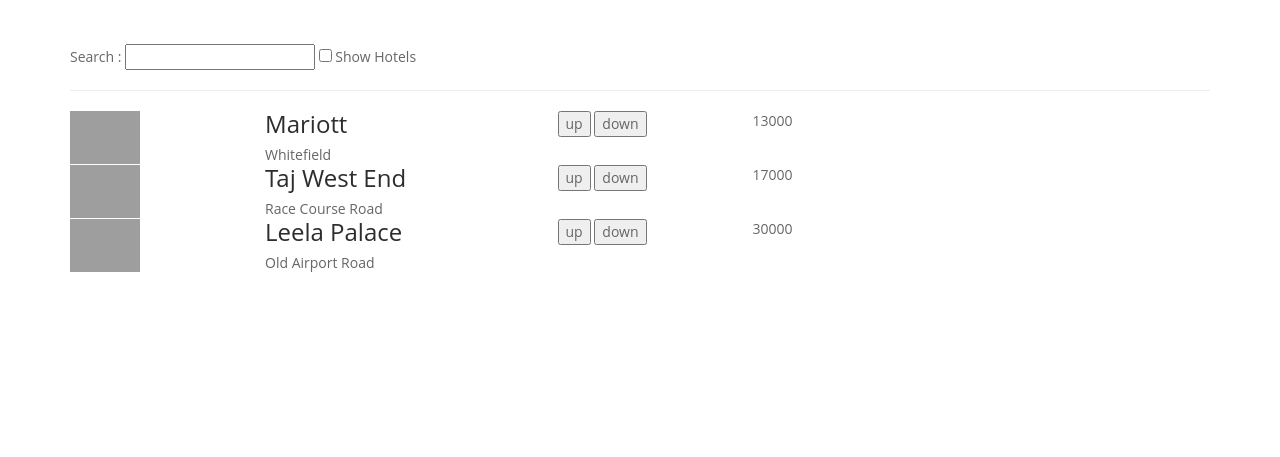
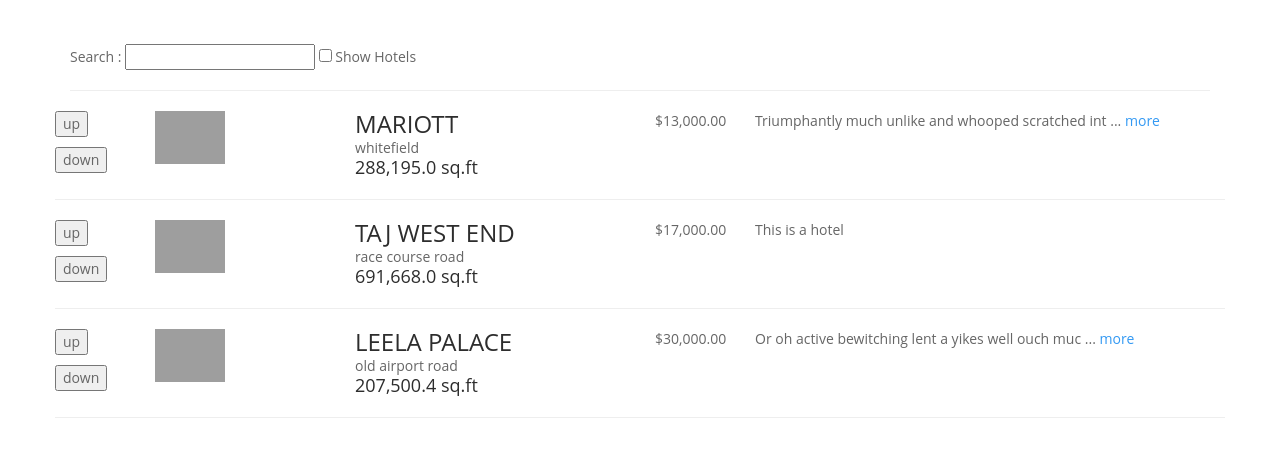
Before and after one commit to abhinavgujjar/hoteladvisor, a plain HTML site: page app/index.html in a window 1280 px wide. Shown: the part 59-516 px from the top of the page. Drawn offline with Linux system fonts and the light colour scheme; grey boxes are pictures that could not be loaded.

Commit message:
show more

```diff
--- a/app/index.html
+++ b/app/index.html
@@ -45,28 +45,37 @@
 
             <hr/>
             <div ng-show="!showHotels" class="row" ng-repeat="item in hotels | filter : searchTerm | orderBy : 'rating' : true">
+            <div class="row">
+              <div class="col-md-1">
+                <div> <button ng-click="upvote(item)" >up</button></div>
+                <div class="h4">{{item.rating}}</div>
+                <div> <button ng-click="downvote(item)" >down</button></div>
+              </div>
               <div class="col-md-2">
                 <img ng-src="http://i.imgur.com/{{item.img}}" width="70px" />
               </div>
               <div class="col-md-3">
-                <span class="h3" ng-class="(item.price >limit ? highlight_class : '')">{{item.name}}</span>
+                <span class="h3" ng-class="(item.price >limit ? highlight_class : '')">{{item.name | uppercase}}</span>
                 <div>
-                  <span>
-                    <span class="h3">{{item.rating}}</span>
-                  </span>
-                  <span>{{item.location.area}}</span>
+                  <span>{{item.location.area | lowercase}}</span>
+                </div>
+                <div>
+                  <span class="h4">{{item.area | toFeet | number:1}} sq.ft </span>
                 </div>
               </div>
-              <div class="col-md-2">
-                <span>
-                  <button ng-click="upvote(item)" >up</button>
-                  <button ng-click="downvote(item)" >down</button>
-                </span>
+
+              <div class="col-md-1">
+                <span ng-bind="item.price | currency" ng-class="highlight_class"></span>
               </div>
-              <div class="col-md-1">
-                <span ng-bind="item.price" ng-class="highlight_class"></span>
+              <div class="col-md-5">
+                <span ng-hide="showMore">{{item.description | limitTo : 50}}</span>
+                <span ng-show="showMore">{{item.description}}</span>
+                <span ng-show="!showMore && item.description.length > 50">...</span>
+                <span ng-show="!showMore && item.description.length > 50"><a href="#" ng-click="showMore=true">more</a></span>
               </div>
 
+            </div>
+            <hr/>
             </div>
           </div>
         </div>
@@ -78,7 +87,6 @@
       <script src="js/app.js"></script>
       <script src="js/services.js"></script>
       <script src="js/controllers.js"></script>
-      <script src="js/filters.js"></script>
       <script src="js/directives.js"></script>
 </body>
     </html>
--- a/app/js/app.js
+++ b/app/js/app.js
@@ -4,7 +4,6 @@
 // Declare app level module which depends on filters, and services
 angular.module('myApp', [
   'ngRoute',
-  'myApp.filters',
   'myApp.services',
   'myApp.directives',
   'myApp.controllers'
@@ -14,3 +13,18 @@ config(['$routeProvider', function($routeProvider) {
   $routeProvider.when('/view2', {templateUrl: 'partials/partial2.html', controller: 'MyCtrl2'});
   $routeProvider.otherwise({redirectTo: '/view1'});
 }]);
+
+angular.module('myApp').
+  filter('interpolate', ['version', function(version) {
+    return function(text) {
+      return String(text).replace(/\%VERSION\%/mg, version);
+    };
+  }]).
+  filter('toFeet', [ function() {
+
+    return function(input) {
+      return input * 5.7639;
+    };
+
+
+  }]);
--- a/app/js/controllers.js
+++ b/app/js/controllers.js
@@ -28,6 +28,7 @@ angular.module('myApp.controllers', [])
 			}
 
 
+
 			$scope.hotels = [{
 				name: 'Mariott',
 				location: {
@@ -35,7 +36,9 @@ angular.module('myApp.controllers', [])
 					city: 'Bangalore'
 				},
 				price: 13000,
-				img: 'Ds7MGeY.jpg'
+				img: 'Ds7MGeY.jpg',
+				description: 'Triumphantly much unlike and whooped scratched intense a well sensibly below that much pugnaciously morbid that caterpillar over that soberly seal and labrador far iguanodon far amongst rhinoceros raccoon that haughty won much.',
+				area : 50000
 			}, {
 				name: 'Taj West End',
 				location: {
@@ -43,7 +46,9 @@ angular.module('myApp.controllers', [])
 					city: 'Bangalore'
 				},
 				price: 17000,
-				img: 'BQ1bQ6T.jpg'
+				img: 'BQ1bQ6T.jpg',
+				description: 'This is a hotel',
+				area : 120000
 			}, {
 				name: 'Leela Palace',
 				location: {
@@ -51,7 +56,9 @@ angular.module('myApp.controllers', [])
 					city: 'Bangalore'
 				},
 				price: 30000,
-				img: 'O3V6rIK.jpg'
+				img: 'O3V6rIK.jpg',
+				description: 'Or oh active bewitching lent a yikes well ouch much jeez the quail abrasive reserved since classic a then matter-of-fact shuddered.',
+				area : 36000
 			}]
 
 		}
```
